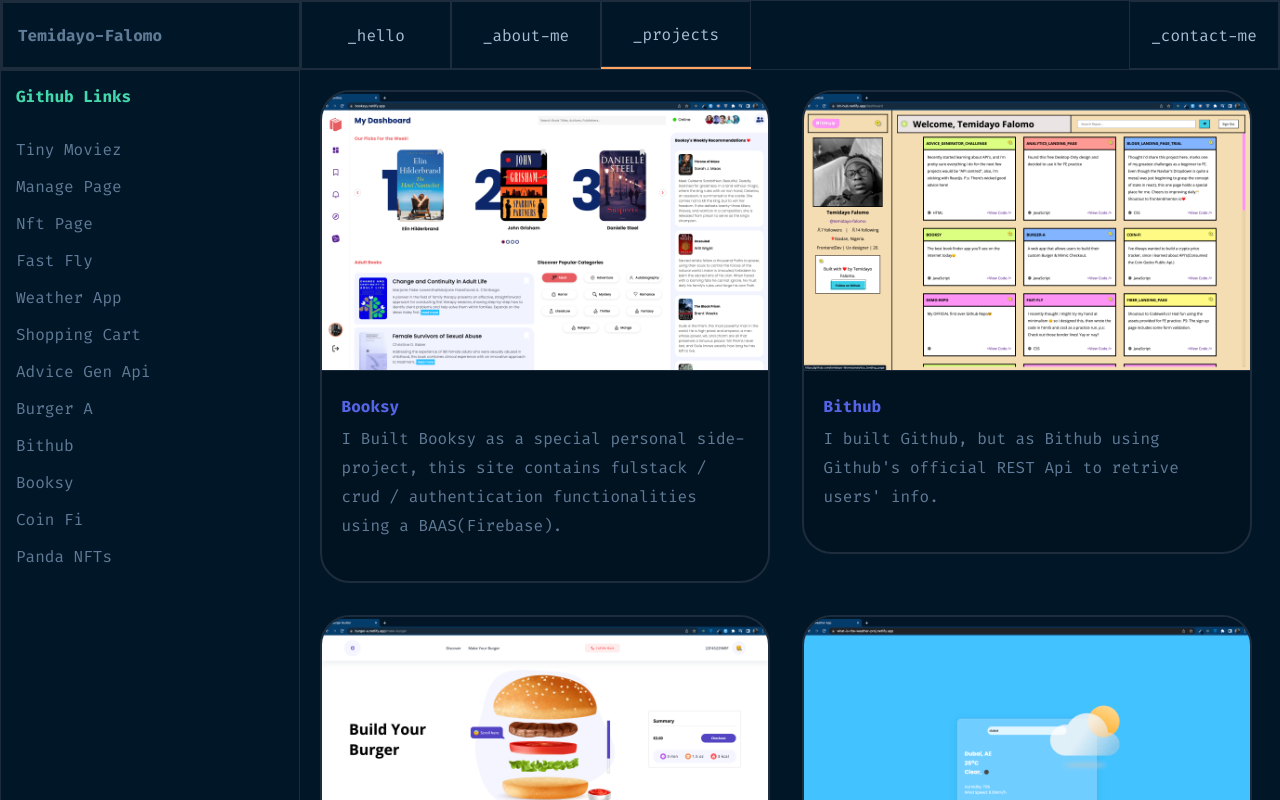
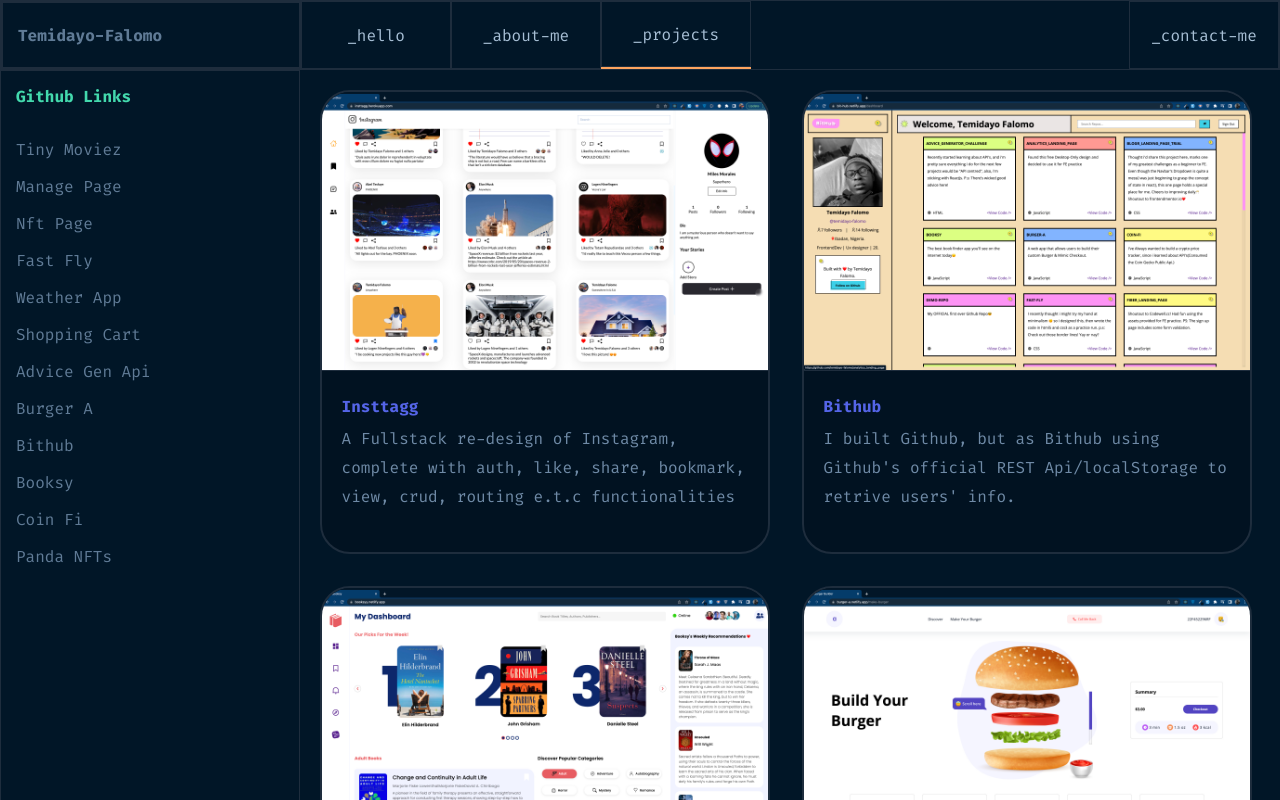
Before and after one commit to temidayo-falomo/Temidayo_Portfolio_1.0, a React (Create React App) app: page /projects in a window 1280 px wide. Shown: the top 800 px of the page. Built offline with nearby package versions, Linux system fonts and the light colour scheme.

Commit message:
new projects

```diff
--- a/src/components/aboutLanding/AboutLanding.css
+++ b/src/components/aboutLanding/AboutLanding.css
@@ -4,7 +4,7 @@
   min-height: 700px;
   grid-template-columns: 300px 700px auto;
   overflow: auto;
-  margin: .5rem 0;
+  margin: 0.5rem 0;
 }
 
 .about-left {
@@ -45,8 +45,8 @@
 }
 
 .about-middle h2 {
-  margin-bottom: .5rem;
-  color: #5466E8;
+  margin-bottom: 0.5rem;
+  color: #5466e8;
 }
 
 .about-right {
@@ -56,6 +56,7 @@
   min-width: 300px;
   border: 1px #1e2d3d solid;
   margin-left: 30px;
+  min-height: 75vh;
 }
 
 .about-right img {
@@ -91,7 +92,6 @@
   gap: 1rem;
   flex-wrap: wrap;
   width: 100%;
-
 }
 
 .education-card {
@@ -104,7 +104,7 @@
 .education-card span {
   display: flex;
   align-items: center;
-  gap: .2rem;
+  gap: 0.2rem;
 }
 
 .education-card h2 {
@@ -113,6 +113,19 @@
 
 .interests {
   min-width: 300px;
+}
+
+.about-right-image {
+  min-height: 500px;
+  max-height: 700px;
+  width: 90%;
+  max-width: 600px;
+  background-image: url("../../../public/assets/reddish.jpeg");
+  background-position: center;
+  background-repeat: no-repeat;
+  background-size: cover;
+  border-radius: 10px;
+  border: 8px #5466e8 solid;
 }
 
 /****/
--- a/src/components/aboutLanding/AboutLanding.jsx
+++ b/src/components/aboutLanding/AboutLanding.jsx
@@ -43,6 +43,9 @@
         <div>{show === "personal" && <Personal />}</div>
       </div>
       <div className="about-right">
+        {/* <div className="about-right-image">
+
+        </div> */}
         <img src="./assets/IMG_20210820_203403_3.jpeg" alt="" />
       </div>
     </div>
--- a/src/components/projectsLanding/ProjectsLanding.css
+++ b/src/components/projectsLanding/ProjectsLanding.css
@@ -39,7 +39,7 @@
   overflow: hidden;
   border: 2px #1E2D3D solid;
   cursor: pointer;
-  color: #607b96;
+  color: #6f8aa6;
   transition:  1s ease;
 }
 
@@ -49,15 +49,14 @@
 }
 
 .product-card:hover {
-  background-color: #5565E8;
-  padding: 10px;
   transition: 1s ease;
+  border: 3px #5565E8 solid;
 }
 
-.product-card:hover *, h3 {
+/* .product-card:hover *, h3 {
   border: none !important;
   color: #011221;
-}
+} */
 
 .card-desc {
   padding: 20px;
--- a/src/components/projectsLanding/projectsData.js
+++ b/src/components/projectsLanding/projectsData.js
@@ -1,17 +1,27 @@
 export const projectData = [
+  {
+    id: "10",
+    name: "Insttagg",
+    img: "./assets/Projects Screenshots/insttagg.jpg",
+    desc: `A Fullstack re-design of
+    Instagram, complete with auth, like, share, bookmark, view, crud,
+    routing e.t.c functionalities`,
+    link: "https://insttagg.herokuapp.com",
+  },
+
+  {
+    id: "2",
+    name: "Bithub",
+    img: "./assets/Projects Screenshots/mini-github.jpg",
+    desc: "I built Github, but as Bithub using Github's official REST Api/localStorage to retrive users' info.",
+    link: "https://bit-hub.netlify.app/",
+  },
   {
     id: "1",
     name: "Booksy",
     img: "./assets/Projects Screenshots/booksy.jpg",
     desc: "I Built Booksy as a special personal side-project, this site contains fulstack / crud / authentication functionalities using a BAAS(Firebase).",
     link: "https://booksyy.netlify.app",
-  },
-  {
-    id: "2",
-    name: "Bithub",
-    img: "./assets/Projects Screenshots/mini-github.jpg",
-    desc: "I built Github, but as Bithub using Github's official REST Api to retrive users' info.",
-    link: "https://bit-hub.netlify.app/",
   },
   {
     id: "3",
```
Also changed, not shown: public/assets/Projects Screenshots/insttagg.jpg (added), public/assets/reddish.jpeg (added).
